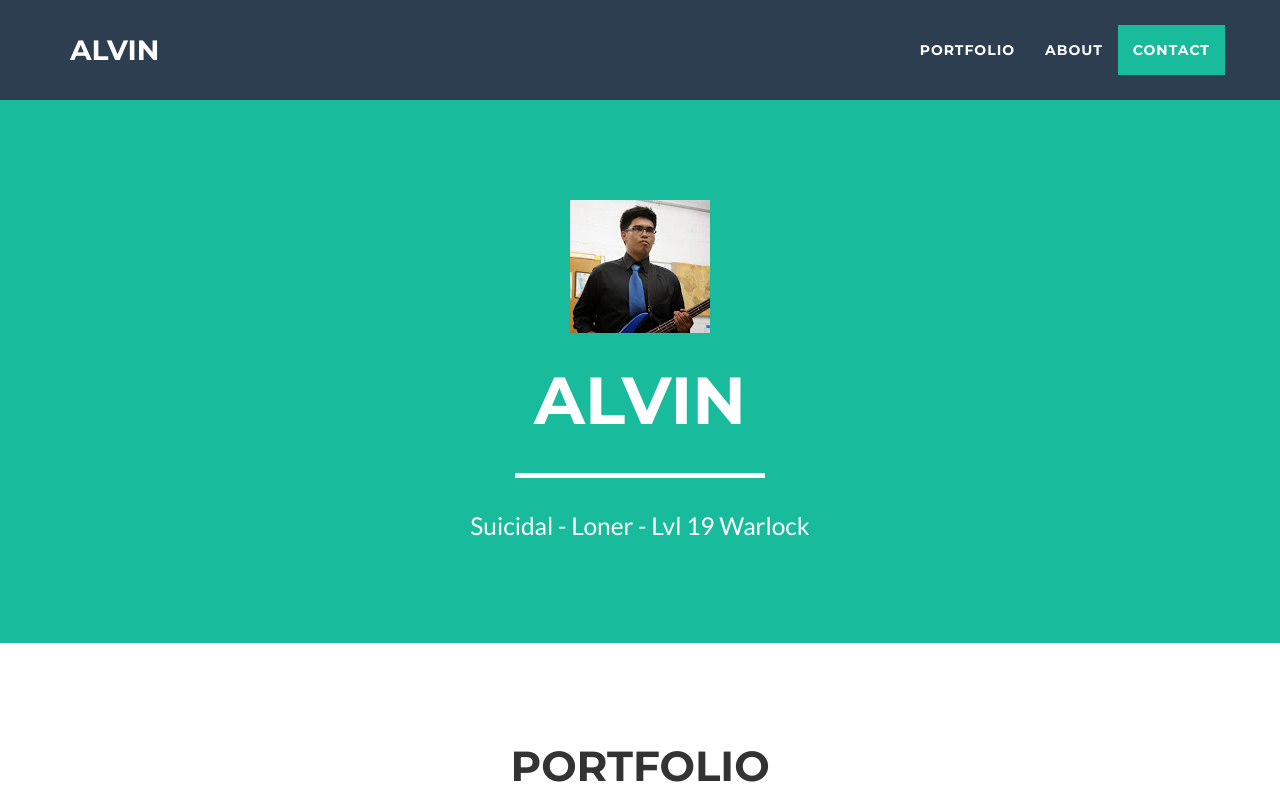
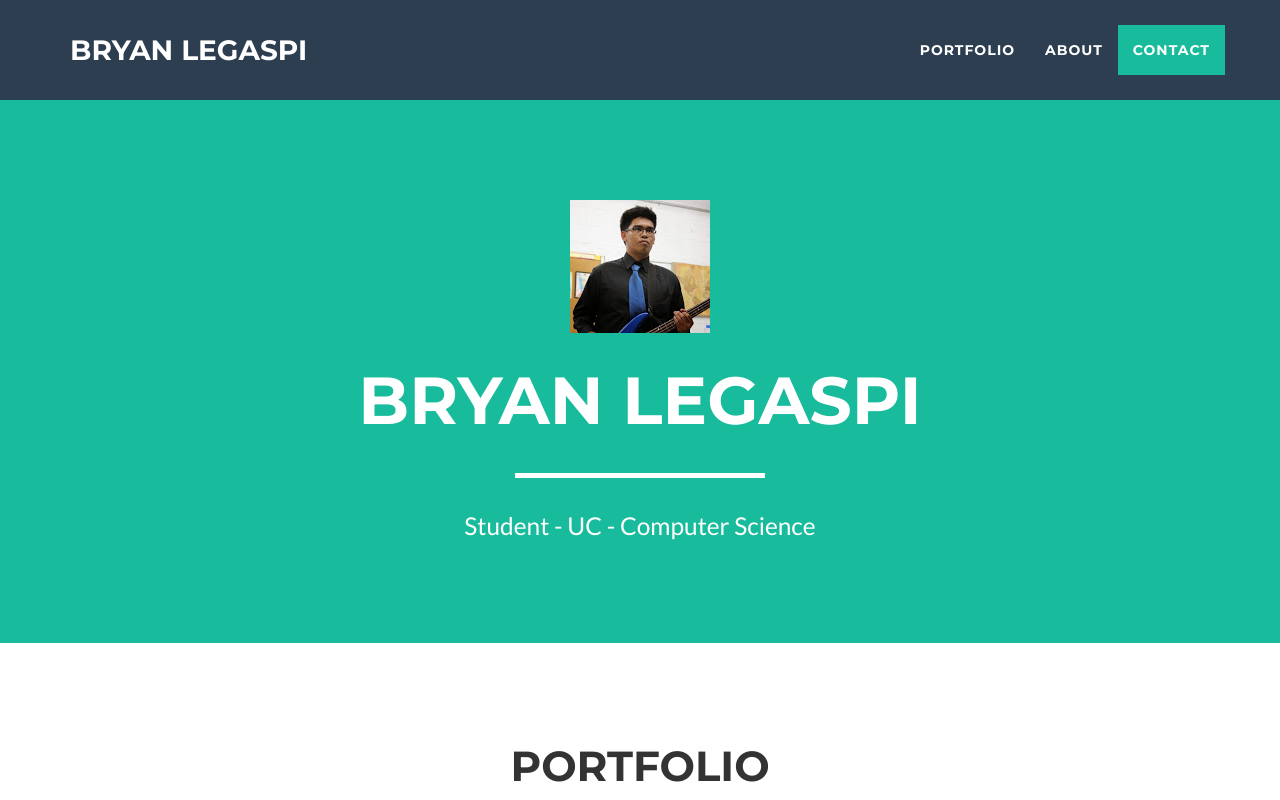
Before and after one commit to Legaspi/Legaspi.github.io, a website: page index.html in a window 1280 px wide. Shown: the top 800 px of the page. Drawn offline with nearby package versions, Linux system fonts and the light colour scheme.

Commit message:
initial upload

```diff
--- a/index.html
+++ b/index.html
@@ -41,7 +41,7 @@
                 <button type="button" class="navbar-toggle" data-toggle="collapse" data-target="#bs-example-navbar-collapse-1">
                     <span class="sr-only">Toggle navigation</span> Menu <i class="fa fa-bars"></i>
                 </button>
-                <a class="navbar-brand" href="#page-top">Alvin</a>
+                <a class="navbar-brand" href="#page-top">Bryan Legaspi</a>
             </div>
 
             <!-- Collect the nav links, forms, and other content for toggling -->
@@ -73,9 +73,9 @@
                 <div class="col-lg-12">
                     <img class="img-responsive" src="img/profile.png" alt="">
                     <div class="intro-text">
-                        <span class="name">Alvin</span>
+                        <span class="name">Bryan Legaspi</span>
                         <hr class="star-light">
-                        <span class="skills">Suicidal - Loner - Lvl 19 Warlock</span>
+                        <span class="skills">Student - UC - Computer Science</span>
                     </div>
                 </div>
             </div>
```
